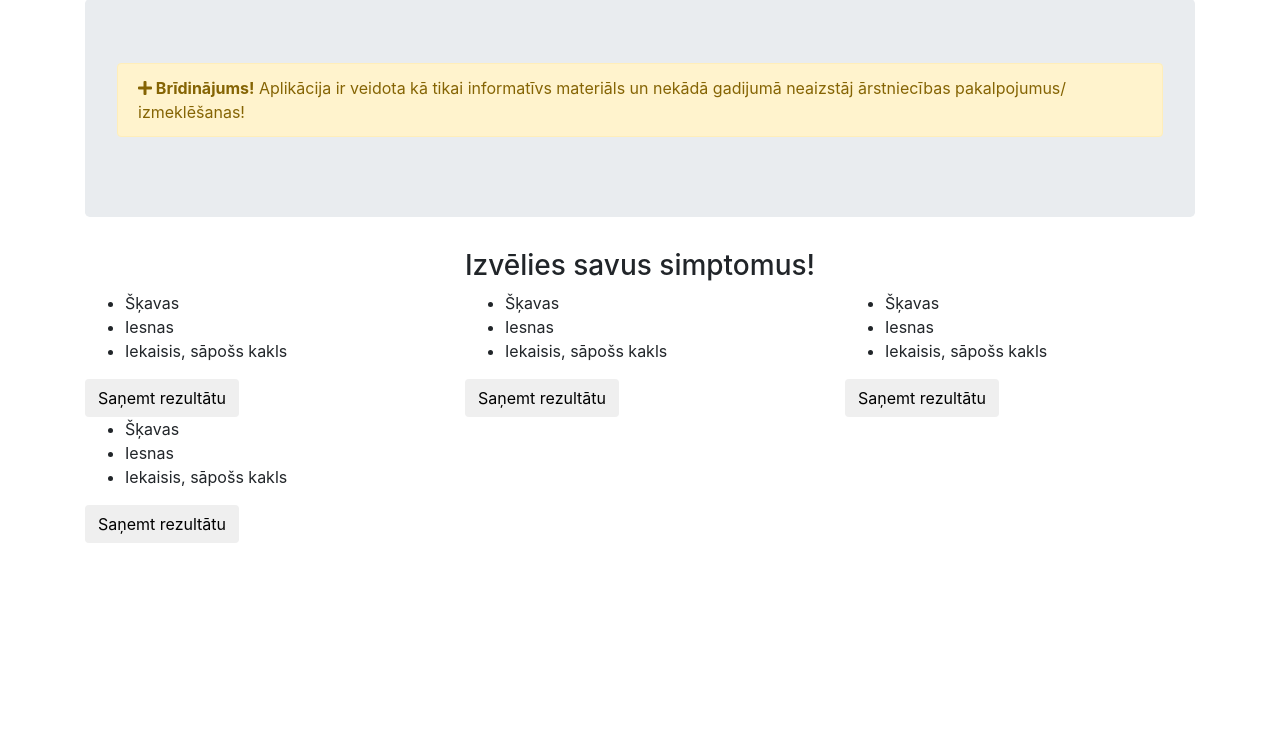
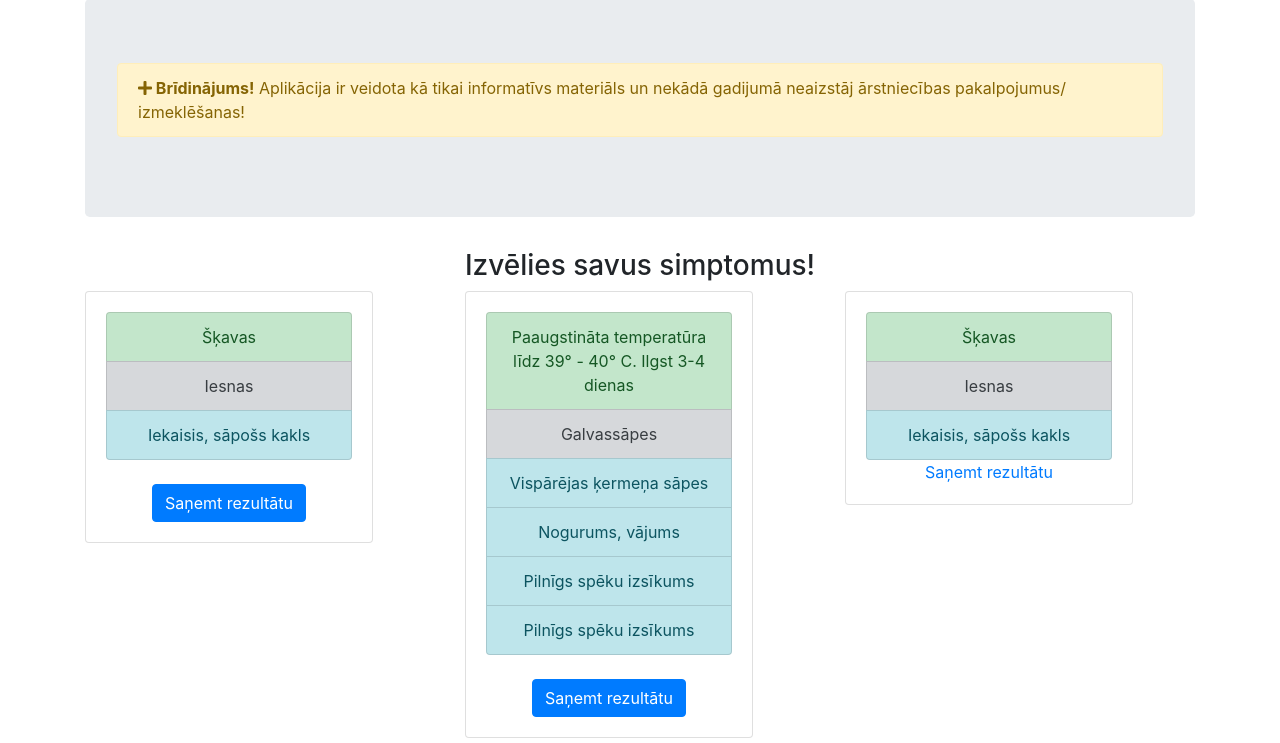
Before and after one commit to spotwire/simptoms, a plain HTML site: page index.html in a window 1280 px wide. Shown: the part 57-800 px from the top of the page. Drawn offline with nearby package versions, Linux system fonts and the light colour scheme.

Commit message:
add some btns

```diff
--- a/index.html
+++ b/index.html
@@ -75,46 +75,54 @@
           <br>
           <div class="col-md-12">
             <div class="row">
-              <div class="col-md-4">
-                <ul>
-                  <li>Šķavas</li>
-                  <li>Iesnas</li>
-                  <li>Iekaisis, sāpošs kakls
-                  </li>
-                </ul>
-                <a href="results/res1.html" style="text-decoration: none"><button type="button" class="btn">Saņemt
-                    rezultātu</button></a>
+              <div class="col-md-4 text-center">
+                <div class="card" style="width: 18rem;">
+                  <div class="card-body">
+                    <ul class="list-group">
+                      <li class="list-group-item list-group-item-success">Šķavas</li>
+                      <li class="list-group-item list-group-item-secondary">Iesnas</li>
+                      <li class="list-group-item list-group-item-info">Iekaisis, sāpošs kakls</li>
+                    </ul>
+                    <br>
+                    <!-- Button trigger modal -->
+                    <button type="button" class="btn btn-primary" data-toggle="modal" data-target="#modal1">
+                      Saņemt rezultātu
+                    </button>
+                  </div>
+                </div>
               </div>
-              <div class="col-md-4">
-                <ul>
-                  <li>Šķavas</li>
-                  <li>Iesnas</li>
-                  <li>Iekaisis, sāpošs kakls
-                  </li>
-                </ul>
-                <a href="results/res1.html" style="text-decoration: none"><button type="button" class="btn">Saņemt
-                    rezultātu</button></a>
+              <div class="col-md-4 text-center">
+                <div class="card" style="width: 18rem;">
+                  <div class="card-body">
+                    <ul class="list-group">
+                      <li class="list-group-item list-group-item-success">Paaugstināta temperatūra līdz 39° - 40° C.
+                        Ilgst 3-4 dienas</li>
+                      <li class="list-group-item list-group-item-secondary">Galvassāpes</li>
+                      <li class="list-group-item list-group-item-info">Vispārējas ķermeņa sāpes</li>
+                      <li class="list-group-item list-group-item-info">Nogurums, vājums</li>
+                      <li class="list-group-item list-group-item-info">Pilnīgs spēku izsīkums</li>
+                      <li class="list-group-item list-group-item-info">Pilnīgs spēku izsīkums</li>
+                    </ul>
+                    <br>
+                    <button type="button" class="btn btn-primary" data-toggle="modal" data-target="#modal2">
+                      Saņemt rezultātu
+                    </button>
+                  </div>
+                </div>
               </div>
-              <div class="col-md-4">
-                <ul>
-                  <li>Šķavas</li>
-                  <li>Iesnas</li>
-                  <li>Iekaisis, sāpošs kakls
-                  </li>
-                </ul>
-                <a href="results/res1.html" style="text-decoration: none"><button type="button" class="btn">Saņemt
-                    rezultātu</button></a>
+              <div class="col-md-4 text-center">
+                <div class="card" style="width: 18rem;">
+                  <div class="card-body">
+                    <ul class="list-group">
+                      <li class="list-group-item list-group-item-success">Šķavas</li>
+                      <li class="list-group-item list-group-item-secondary">Iesnas</li>
+                      <li class="list-group-item list-group-item-info">Iekaisis, sāpošs kakls</li>
+                    </ul>
+                    <a href="#" class="card-link">Saņemt rezultātu</a>
+                  </div>
+                </div>
               </div>
-              <div class="col-md-4">
-                <ul>
-                  <li>Šķavas</li>
-                  <li>Iesnas</li>
-                  <li>Iekaisis, sāpošs kakls
-                  </li>
-                </ul>
-                <a href="results/res1.html" style="text-decoration: none"><button type="button" class="btn">Saņemt
-                    rezultātu</button></a>
-              </div>
+
             </div>
           </div>
         </div>
@@ -128,6 +136,48 @@
   </div>
 
 
+  <!-- Modal 1 -->
+  <div class="modal fade" id="modal1" tabindex="-1" role="dialog" aria-labelledby="exampleModalCenterTitle" aria-hidden="true">
+    <div class="modal-dialog modal-dialog-centered" role="document">
+      <div class="modal-content">
+        <div class="modal-header">
+          <h5 class="modal-title" id="exampleModalLongTitle">Iespējama saaukstēšnaās!</h5>
+          <button type="button" class="close" data-dismiss="modal" aria-label="Close">
+            <span aria-hidden="true">&times;</span>
+          </button>
+        </div>
+        <div class="modal-body">
+          ...
+        </div>
+        <div class="modal-footer">
+          <button type="button" class="btn btn-secondary" data-dismiss="modal">Close</button>
+          <button type="button" class="btn btn-primary">Save changes</button>
+        </div>
+      </div>
+    </div>
+  </div>
+
+  <!-- Modal 2 -->
+  <div class="modal fade" id="modal2" tabindex="-1" role="dialog" aria-labelledby="exampleModalCenterTitle" aria-hidden="true">
+    <div class="modal-dialog modal-dialog-centered" role="document">
+      <div class="modal-content">
+        <div class="modal-header">
+          <h5 class="modal-title" id="exampleModalLongTitle">Iespējama gripa!</h5>
+          <button type="button" class="close" data-dismiss="modal" aria-label="Close">
+            <span aria-hidden="true">&times;</span>
+          </button>
+        </div>
+        <div class="modal-body">
+          ...
+        </div>
+        <div class="modal-footer">
+          <button type="button" class="btn btn-secondary" data-dismiss="modal">Close</button>
+          <button type="button" class="btn btn-primary">Save changes</button>
+        </div>
+      </div>
+    </div>
+  </div>
+
   <!-- Javascript -->
   <script src="js/main.js"></script>
   <!--// Javascript -->
```
